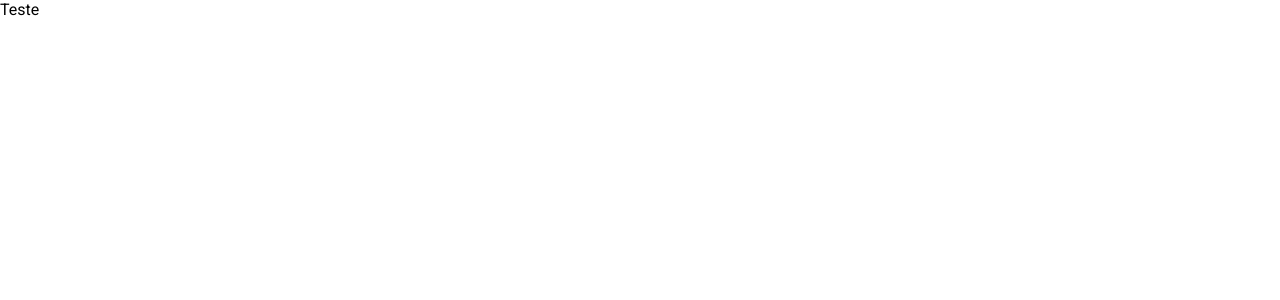
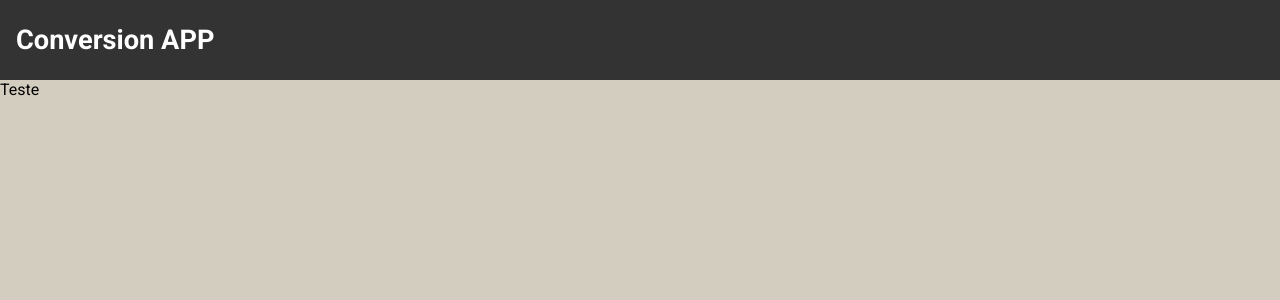
Before and after one commit to MariaEmiliaAlcantara/Conversion-App-Vue, a Vue app: page / in a window 1280 px wide. Shown: the top 300 px of the page. Built offline with nearby package versions, Linux system fonts and the light colour scheme.

Commit message:
basic header component

```diff
--- a/src/App.vue
+++ b/src/App.vue
@@ -1,14 +1,17 @@
 <template>
-  <HelloWorld msg="Welcome to Your Vue.js App" />
+  <HeaderVue></HeaderVue>
+  <ConversionVue />
 </template>
 
 <script>
-import HelloWorld from "./components/HelloWorld.vue";
+import HeaderVue from "./components/Header.vue";
+import ConversionVue from "./components/Conversion.vue";
 
 export default {
   name: "App",
   components: {
-    HelloWorld,
+    HeaderVue,
+    ConversionVue,
   },
 };
 </script>
@@ -25,4 +28,10 @@ a {
   text-decoration: none;
   color: var(--black);
 }
+
+body {
+  width: 100vw;
+  height: 100vh;
+  background-color: #d3cdbf;
+}
 </style>
--- a/src/components/HelloWorld.vue
+++ b/src/components/Conversion.vue
@@ -1,11 +1,10 @@
 <template>
-  <div>Teste</div>
+  <main>Teste</main>
 </template>
 
 <script>
 export default {
-  name: "HelloWorld",
-  props: {},
+  name: "Conversion-Vue",
 };
 </script>
 
--- /dev/null
+++ b/src/components/Header.vue
@@ -0,0 +1,27 @@
+<template>
+  <header>
+    <h1>Conversion APP</h1>
+  </header>
+</template>
+
+<script>
+export default {
+  name: "Header-Vue",
+};
+</script>
+
+<style scoped>
+header {
+  width: 100%;
+  height: 10vh;
+  display: flex;
+  align-items: center;
+  background-color: #333333;
+  color: #fff;
+  padding: 0.5rem 1rem;
+}
+
+header h1 {
+  font-size: 1.7rem;
+}
+</style>
```
